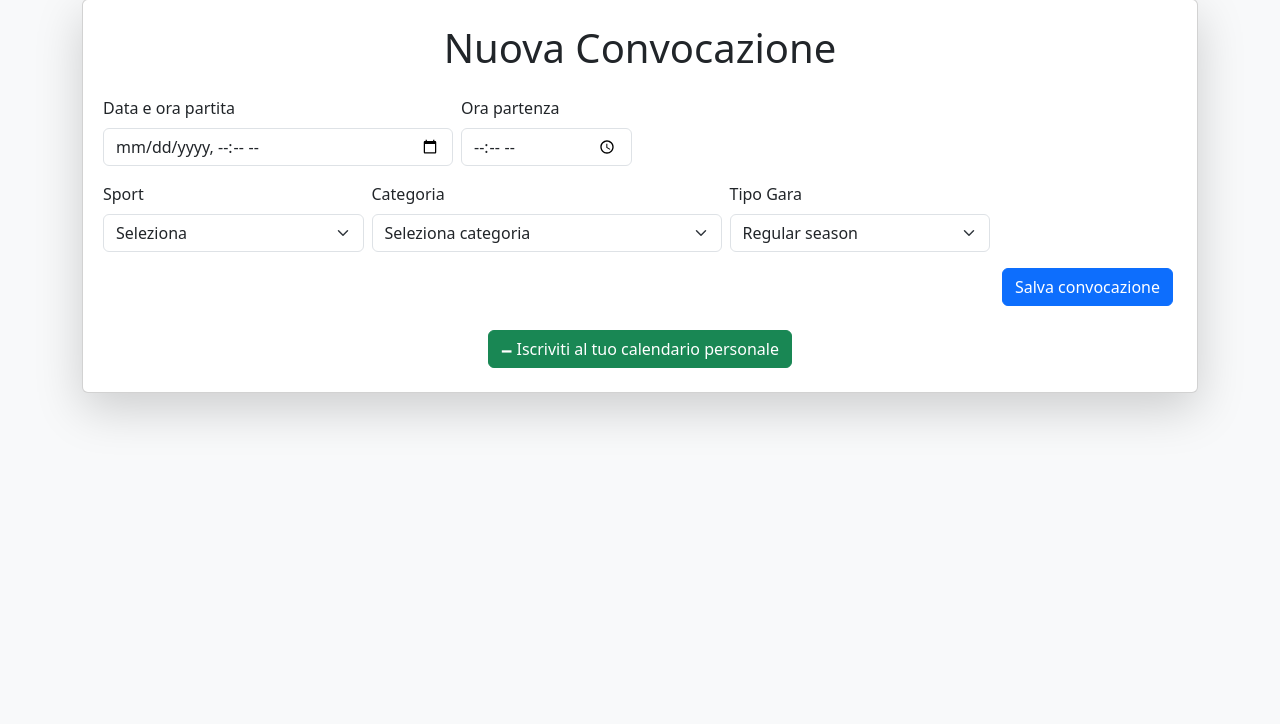
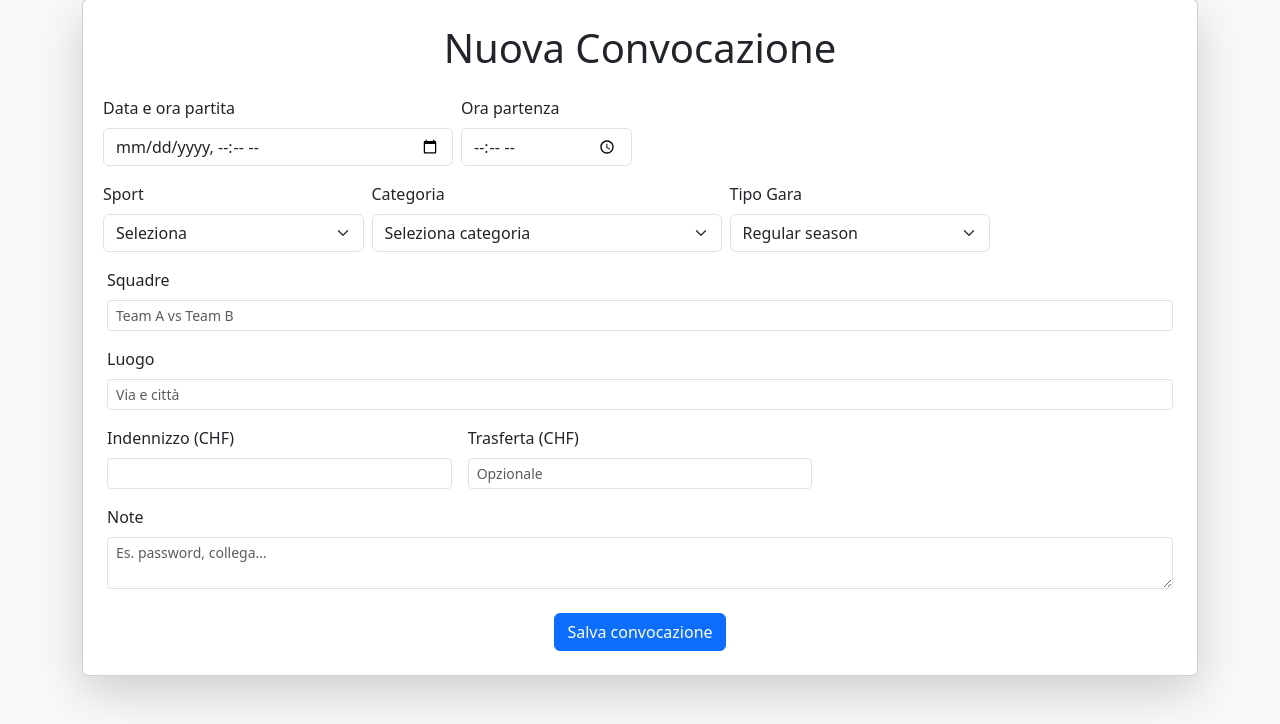
Before and after one commit to miich65/Gestione-convocazioni, a FastAPI app: page / in a window 1280 px wide. Shown: the part 129-853 px from the top of the page. Before the commit the page ends 551 px from the top, so only its background shows below. Run offline with FastAPI, Linux system fonts and the light colour scheme; data comes from the database, SQL or seed files in the repository.

Commit message:
Update form.html

```diff
--- a/app/templates/form.html
+++ b/app/templates/form.html
@@ -18,7 +18,6 @@
         {% endif %}
 
         <form action="/add" method="post" class="row g-3">
-
             <div class="row g-2">
                 <div class="col-md-4">
                   <label class="form-label">Data e ora partita</label>
@@ -58,20 +57,35 @@
                 </div>
             </div>
 
-            <!-- Continua con Squadre, Luogo, Indennizzo, Trasferta, Note, ecc. -->
+            <div class="col-12">
+                <label class="form-label">Squadre</label>
+                <input type="text" name="squadre" class="form-control form-control-sm" placeholder="Team A vs Team B" required>
+            </div>
 
-            <div class="col-12 text-end">
+            <div class="col-12">
+                <label class="form-label">Luogo</label>
+                <input type="text" name="luogo" class="form-control form-control-sm" placeholder="Via e città" required>
+            </div>
+
+            <div class="col-md-6 col-lg-4">
+                <label class="form-label">Indennizzo (CHF)</label>
+                <input type="number" step="0.01" name="indennizzo" id="indennizzoField" class="form-control form-control-sm" readonly required>
+            </div>
+
+            <div class="col-md-6 col-lg-4">
+                <label class="form-label">Trasferta (CHF)</label>
+                <input type="number" step="0.01" name="trasferta" class="form-control form-control-sm" placeholder="Opzionale">
+            </div>
+
+            <div class="col-12">
+                <label class="form-label">Note</label>
+                <textarea name="note" class="form-control form-control-sm" rows="2" placeholder="Es. password, collega…"></textarea>
+            </div>
+            <div class="text-center mt-4 col-12 text-end">
                 <button type="submit" class="btn btn-primary">Salva convocazione</button>
             </div>
+
         </form>
-
-
-
-        <div class="text-center mt-4">
-            <a href="webcal://ref.mferreira.ch/calendario.ics" class="btn btn-success" target="_blank">
-                🗕 Iscriviti al tuo calendario personale
-            </a>
-        </div>
     </div>
     </div>
 
```
Lines whose indentation alone changed are shown as unchanged.
